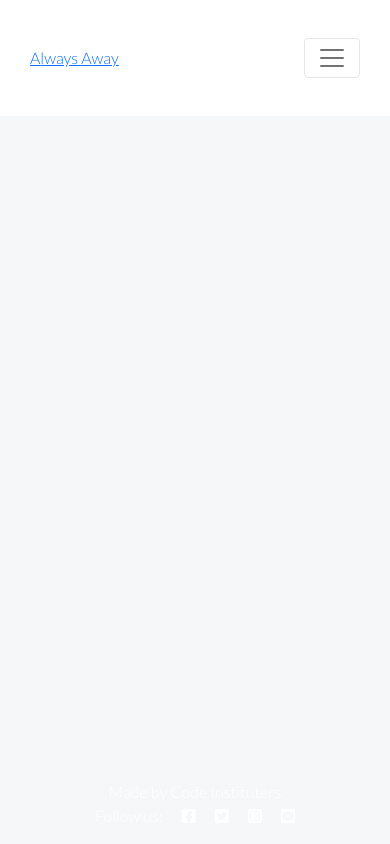
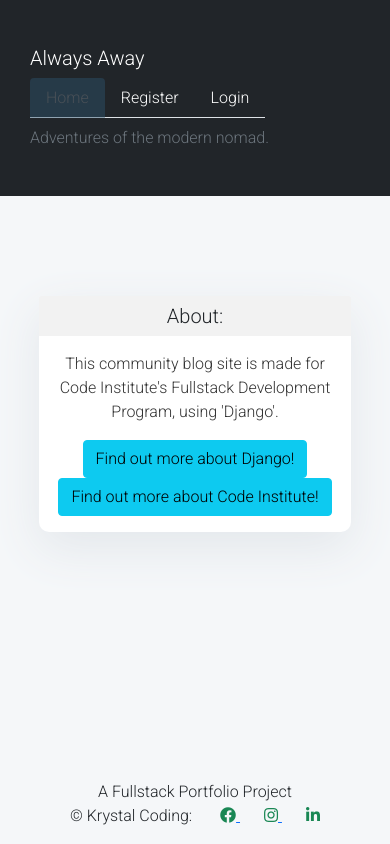
Before and after one commit to KrystalCoding/always-away, a Django app: page / in a window 390 px wide. Run offline with Django 3.2, Linux system fonts and the light colour scheme; data that the repository does not hold is empty; some libraries are stand-ins or nearby versions.

Commit message:
Changing styling

```diff
--- a/blog/urls.py
+++ b/blog/urls.py
@@ -3,7 +3,7 @@ from django.urls import path
 
 urlpatterns = [
     path('', views.PostList.as_view(), name='home'),
-    path('create/', views.create_blog_post, name='create_blog_post'),
+# path('create/', views.create_blog_post, name='create_blog_post'),
     path('like/<slug:slug>', views.PostLike.as_view(), name='post_like'),
     path('<slug:slug>/', views.PostDetail.as_view(), name='post_detail'),
 ]
--- a/blog/views.py
+++ b/blog/views.py
@@ -37,7 +37,6 @@ class PostDetail(View):
         )
 
     @method_decorator(login_required)
-
     def post(self, request, slug, *args, **kwargs):
         queryset = Post.objects.filter(status=1)
         post = get_object_or_404(queryset, slug=slug)
@@ -70,7 +69,6 @@ class PostDetail(View):
         )
 
 class PostLike(View):
-
     def post(self, request, slug):
         post = get_object_or_404(Post, slug=slug)
 
@@ -82,79 +80,16 @@ class PostLike(View):
         return HttpResponseRedirect(reverse('post_detail', args=[slug]))
 
 
-@login_required
-def create_blog_post(request):
-   if request.method == 'POST':
-       form = PostForm(request.POST)
-       if form.is_valid():
-           new_post = form.save(commit=False)
-           new_post.author = request.user
-           new_post.save()
-           messages.success(request, 'Your post has been created!')
-           return redirect('blog:index')
-   else:
-       form = PostForm()
-   return render(request, 'blog/create_post.html', {'form': form})
-
-
-def blog_index(request):
-    posts = Post.objects.all().order_by('-created_on')
-    context = {
-        "posts": posts,
-    }
-    return render(request, "blog_index.html", context)
-
-def blog_category(request, category):
-    posts = Post.objects.filter(
-        categories__name__contains=category
-    ).order_by(
-        '-created_on'
-    )
-    context = {
-        "category": category,
-        "posts": posts
-    }
-    return render(request, "blog_category.html", context)
-
-def blog_detail(request, pk):
-    post = get_object_or_404(Post, pk=pk)
-
-    form = CommentForm()
-    if request.method == 'POST':
-        form = CommentForm(request.POST)
-        if form.is_valid():
-            comment = Comment(
-                author=form.cleaned_data["author"],
-                body=form.cleaned_data["body"],
-                post=post
-            )
-            comment.save()
-    comments = Comment.objects.filter(post=post)
-    context = {
-        "post": post,
-        "comments": comments,
-        "form": form,
-    }
-
-    return render(request, "blog_detail.html", context)
-
-def blog_post(request):
-    post_form = PostForm()
-    if request.method == 'POST':
-        post_form = PostForm(request.POST)
-        if post_form.is_valid():
-            post = Post(
-                title=post_form.cleaned_data["title"],
-                author=post_form.cleaned_data["author"],
-                body=post_form.cleaned_data["body"],
-            )
-            post.save()
-
-    context = {
-        "post_form": post_form,
-    }
-
-    args = {}
-    args['post_form'] = post_form
-
-    return render(request, "blog_post.html", args)
+#@login_required
+#def create_blog_post(request):
+#   if request.method == 'POST':
+#       form = PostForm(request.POST)
+#       if form.is_valid():
+#           new_post = form.save(commit=False)
+#           new_post.author = request.user
+#           new_post.save()
+#           messages.success(request, 'Your post has been created!')
+#           return redirect('blog:index')
+#   else:
+#       form = PostForm()
+#   return render(request, 'blog/create_post.html', {'form': form})
--- a/static/css/style.css
+++ b/static/css/style.css
@@ -1,6 +1,10 @@
 body {
     background-color: #F5F7F9;
-    font-family: Lato, sans-serif;
+    font-family: Roboto, sans-serif;
+}
+
+.shadow {
+    box-shadow: 0 4px 2px -2px rgba(0, 0, 0, 0.1);
 }
 
 .container-fluid {
@@ -9,8 +13,11 @@ body {
 
 .card {
     border: none;
-    background-color: #FFFFFF;
-    box-shadow: 0 2px 4px rgba(0, 0, 0, 0.1);
+    width: 80%;
+    margin: 0 auto;
+    background-color: #fff;
+    border-radius: 10px;
+    box-shadow: 0 16px 48px rgba(0, 0, 0, 0.15);
     transition: transform 0.2s ease-in-out;
 }
 
@@ -21,18 +28,6 @@ body {
 .card-img-top {
     max-height: 200px;
     object-fit: cover;
-}
-
-.image-overlay {
-    background-color: rgba(0, 0, 0, 0.5);
-    padding: 10px;
-    color: #FFFFFF;
-    opacity: 0;
-    transition: opacity 0.2s ease-in-out;
-}
-
-.card:hover .image-overlay {
-    opacity: 1;
 }
 
 .author,
@@ -50,6 +45,11 @@ body {
     color: #333;
 }
 
+.card-header {
+    background-color: #f2f2f2;
+    border-bottom: none;
+}
+
 .page-link {
     color: #7FBCC7;
 }
@@ -61,3 +61,33 @@ body {
 .pagination {
     margin-top: 20px;
 }
+
+.masthead {
+    background: #2d547071;
+    height: auto;
+    padding-bottom: 15px;
+    box-shadow: 0 16px 48px #E3E7EB;
+    padding-top: 10px;
+}
+
+.masthead .masthead-image {
+    display: flex;
+    justify-content: center;
+    align-items: center;
+    height: 100%;
+}
+
+.masthead-image img {
+    max-width: 100%;
+    max-height: 100%;
+}
+
+.nav-tabs .nav-link {
+    background-color: transparent;
+    border: none;
+    color: white;
+}
+
+.nav-tabs .nav-link.active {
+    background-color: #2d547071;
+}
--- a/templates/base.html
+++ b/templates/base.html
@@ -7,6 +7,7 @@
     <title>Always Away Community</title>
 
     <link rel="preconnect" href="https://fonts.gstatic.com">
+    <link href="https://fonts.googleapis.com/css2?family=Montserrat:wght@300;700&display=swap" rel="stylesheet">
     <link href="https://fonts.googleapis.com/css2?family=Roboto:wght@300&display=swap" rel="stylesheet">
     <link href="https://fonts.googleapis.com/css2?family=Lato:wght@300;700&display=swap" rel="stylesheet">
     <link rel="stylesheet" href="https://cdnjs.cloudflare.com/ajax/libs/font-awesome/5.15.3/css/all.min.css">
@@ -23,18 +24,12 @@
 <body class="d-flex flex-column h-100 main-bg">
 
     <!-- Navigation -->
-
-    <nav class="navbar navbar-expand-lg navbar-light bg-white">
+    <nav class="navbar navbar-expand- navbar-dark bg-dark" id="mainNav">
         <div class="container-fluid">
-            <a class="custom-logo" href="{% url 'home' %}">
+            <a class="navbar-brand" href="{% url 'home' %}">
                 <span class="brand-text">A<span class="gray-dot">l</span>ways <span class="blue-o">A</span>way</span>
             </a>
-            <button class="navbar-toggler" type="button" data-bs-toggle="collapse" data-bs-target="#navbarText"
-                aria-controls="navbarText" aria-expanded="false" aria-label="Toggle navigation">
-                <span class="navbar-toggler-icon"></span>
-            </button>
-            <div class="collapse navbar-collapse" id="navbarText">
-                <ul class="navbar-nav me-auto mb-2 mb-lg-0">
+            <ul class="nav nav-tabs" id="myTabs">
                 <li class="nav-item">
                     <a class="nav-link active" aria-current="page" href="{% url 'home' %}">Home</a>
                 </li>
@@ -56,7 +51,6 @@
             <span class="navbar-text text-muted">
                 Adventures of the modern nomad.
             </span>
-            </div>
         </div>
     </nav>
 
@@ -82,13 +76,48 @@
         {% endblock content %}
     </main>
 
+
+    {% block sidebar %}
+
+    <style>
+        .card {
+            box-shadow: 0 16px 48px #E3E7EB;
+            width: 80%;
+            margin: 0 auto;
+        }
+    </style>
+
+    <!-- Sidebar Widgets Column -->
+    <div class="col-md-12 text-center">
+        <div class="card my-4">
+            <h5 class="card-header">About:</h5>
+            <div class="card-body">
+                <p class="card-text"> This community blog site is made for Code Institute's Fullstack Development
+                    Program, using 'Django'.</p>
+                <a href="https://djangocentral.com/building-a-blog-application-with-django" class="btn btn-info"
+                    target="_blank">Find
+                    out more about Django!</a>
+                <a href="https://codeinstitute.net/se/" class="btn btn-info" target="_blank">Find
+                    out more about Code Institute!</a>
+            </div>
+        </div>
+    </div>
+
+    {% endblock sidebar %}
+
     <!-- Footer -->
     <footer class="footer mt-auto py-3 dark-bg">
-        <p class="m-0 text-center text-white">Made by Code Instituters</p>
-        <p class="m-0 text-center text-white">Follow us: <i class="fab fa-facebook-square ms-3"></i>
-            <i class="fab fa-twitter-square ms-3"></i>
-            <i class="fab fa-instagram-square ms-3"></i>
-            <i class="fab fa-youtube-square ms-3"></i>
+        <p class="m-0 text-center text-dark">A Fullstack Portfolio Project</p>
+        <p class="m-0 text-center text-dark">&copy; Krystal Coding:
+            <a href="https://www.facebook.com/krystalrobin" target="_blank">
+                <i class="fab fa-facebook ms-4 text-success"></i>
+            </a>
+            <a href="https://www.instagram.com/semi__swede" target="_blank">
+                <i class="fab fa-instagram ms-4 text-success"></i>
+            </a>
+            <a href="https://www.linkedin.com/in/krystal-juvrud" target="_blank">
+                <i class="fab fa-linkedin-in ms-4 text-success"></i>
+            </a>
         </p>
     </footer>
     <script>
--- a/templates/create_post.html
+++ b/templates/create_post.html
@@ -1,3 +1,5 @@
+<!--
+
 {% extends 'base.html' %} {% block content %}
 
 {% load crispy_forms_tags %}
@@ -14,3 +16,5 @@
 </div>
 
 {% endblock content %}
+
+-->
--- a/templates/index.html
+++ b/templates/index.html
@@ -6,7 +6,7 @@
     <div class="row">
 
         <!-- Blog Entries Column -->
-        <div class="col-12 mt-3 left">
+        <div class="col-8 mt-3 left">
             <div class="row">
                 {% for post in post_list %}
                 <div class="col-md-4">
@@ -19,14 +19,13 @@
                                 {% else %}
                                 <img class="card-img-top" src=" {{ post.featured_image.url }}" alt="Image">
                                 {% endif %}
-                                <div class="image-overlay">
-                                    <p class="author">Author: {{ post.author }}</p>
-                                    <p class="card-text text-muted">{{ post.created_on }}</p>
-                                </div>
                             </div>
                             <div class="card-body">
                                 <h2 class="card-title">{{ post.title }}</h2>
+                                <p class="card-text text-muted h6">{{ post.author }} | {{ post.created_on}} </p>
                                 <p class="card-text">{{ post.exerpt }}</p>
+                                <a href="{% url 'post_detail' post.slug  %}" class="btn btn-primary image-overlay">Read
+                                    More &rarr;</a>
                             </div>
                         </a>
                     </div>
```
Also changed, not shown: templates/post_detail.html (+7 -6 lines). Lines whose indentation alone changed are shown as unchanged.
